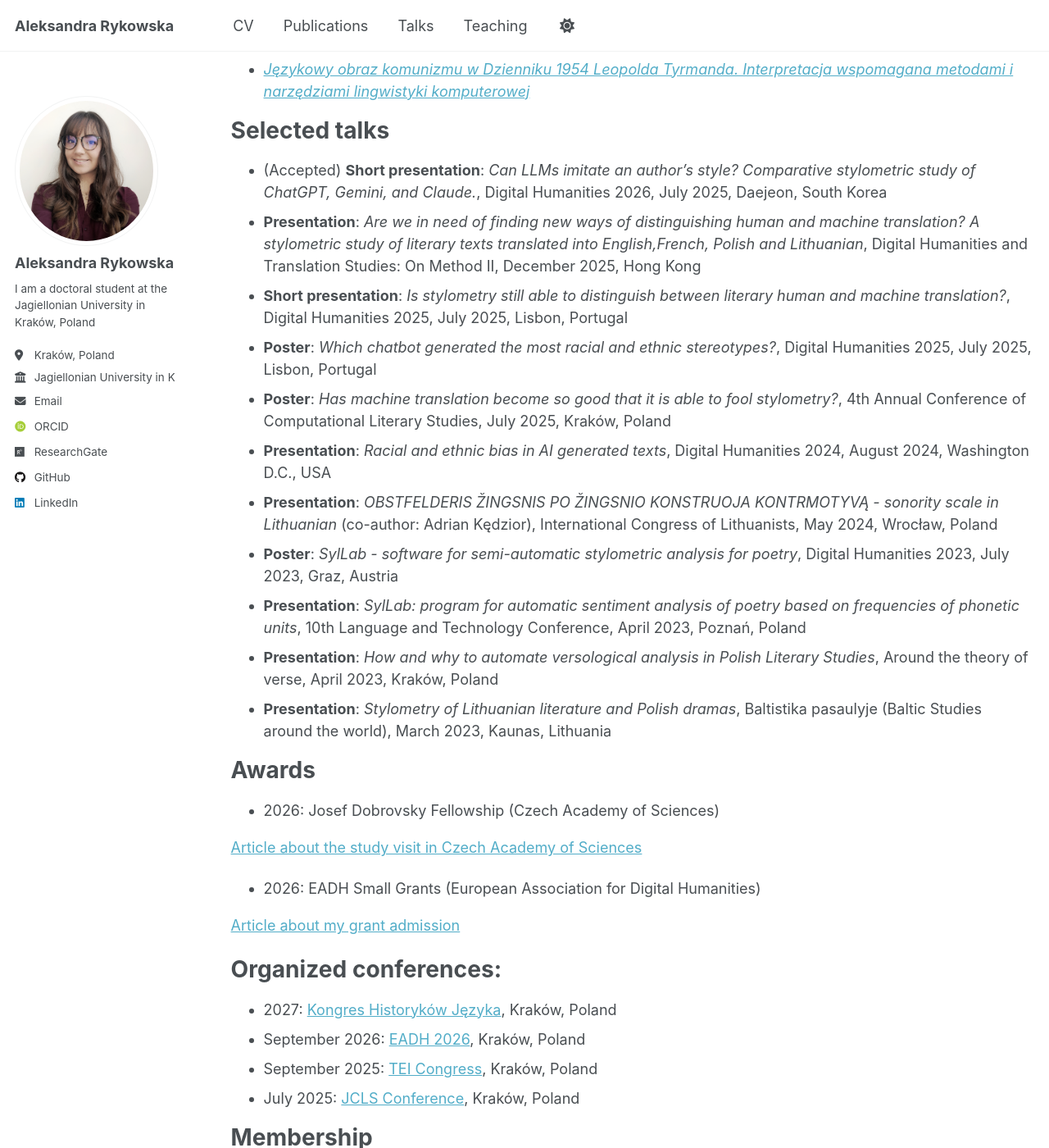
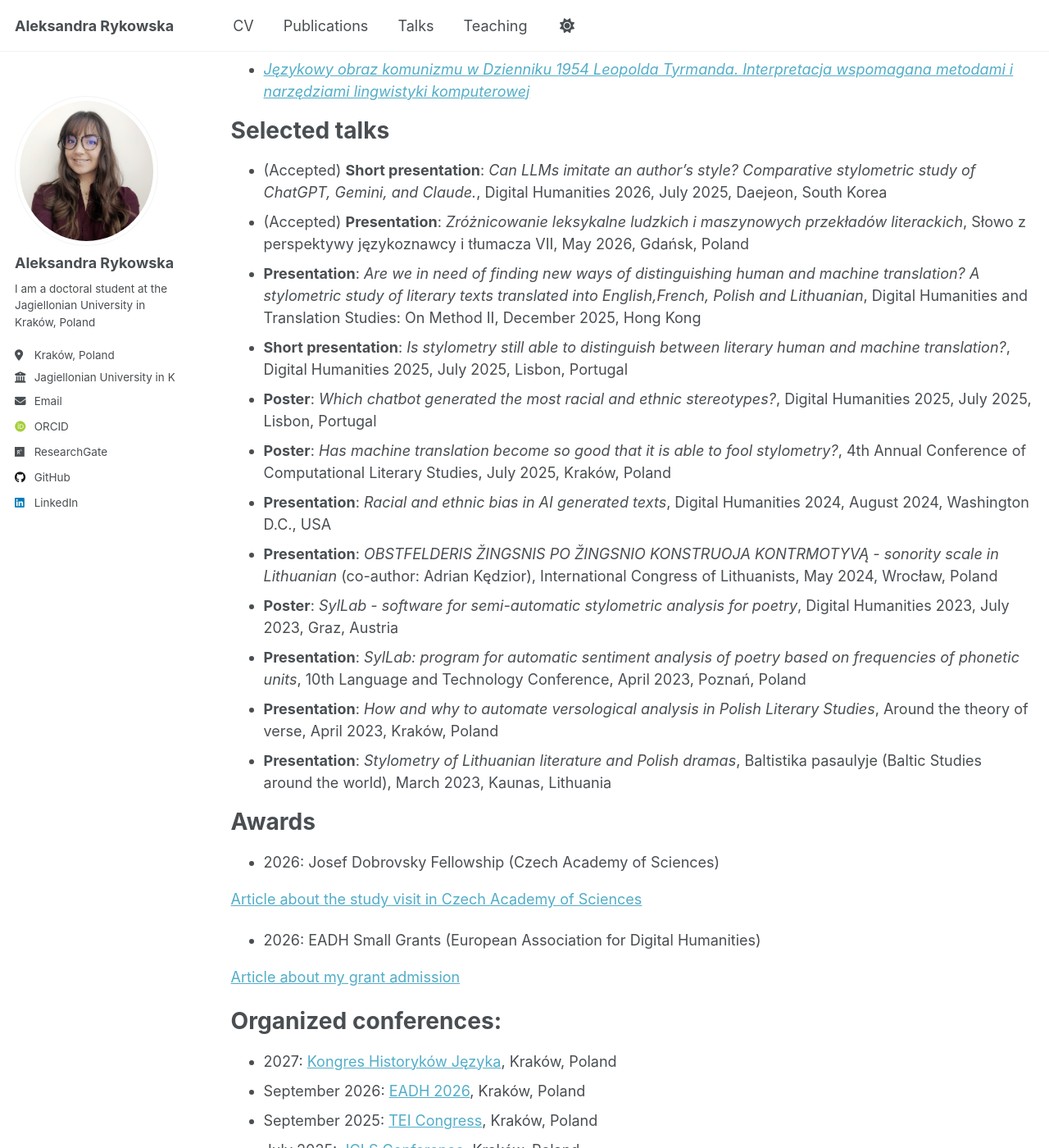
Before and after one commit to aleksandra2812/aleksandra2812.github.io, a Jekyll site: the page built from _pages/cv.md, in a window 1280 px wide and 1400 px high, scrolled down 1207 px. Shown: the whole window at 82% size. Built offline with Jekyll 4.4.1, drawn with Linux system fonts in a browser that asks for light colours; some web fonts are replaced; a script that is not in the unit is left out; some of the changed text lies outside the part shown.

Commit message:
Update CV

```diff
--- a/_pages/cv.md
+++ b/_pages/cv.md
@@ -48,6 +48,7 @@ Selected talks
 ======
 
 * (Accepted) **Short presentation**: _Can LLMs imitate an author's style? Comparative stylometric study of ChatGPT, Gemini, and Claude._, Digital Humanities 2026, July 2025, Daejeon, South Korea
+* (Accepted) **Presentation**: _Zróżnicowanie leksykalne ludzkich i maszynowych przekładów literackich_, Słowo z perspektywy językoznawcy i tłumacza VII, May 2026, Gdańsk, Poland
 * **Presentation**: _Are we in need of finding new ways of distinguishing human and machine translation? A stylometric study of literary texts translated into English,French, Polish and Lithuanian_, Digital Humanities and Translation Studies: On Method II, December 2025, Hong Kong
 * **Short presentation**: _Is stylometry still able to distinguish between literary human and machine translation?_, Digital Humanities 2025, July 2025, Lisbon, Portugal
 * **Poster**: _Which chatbot generated the most racial and ethnic stereotypes?_, Digital Humanities 2025, July 2025, Lisbon, Portugal
```
Also changed, not shown: other parts of _pages/cv.md (+1 -0 lines).
